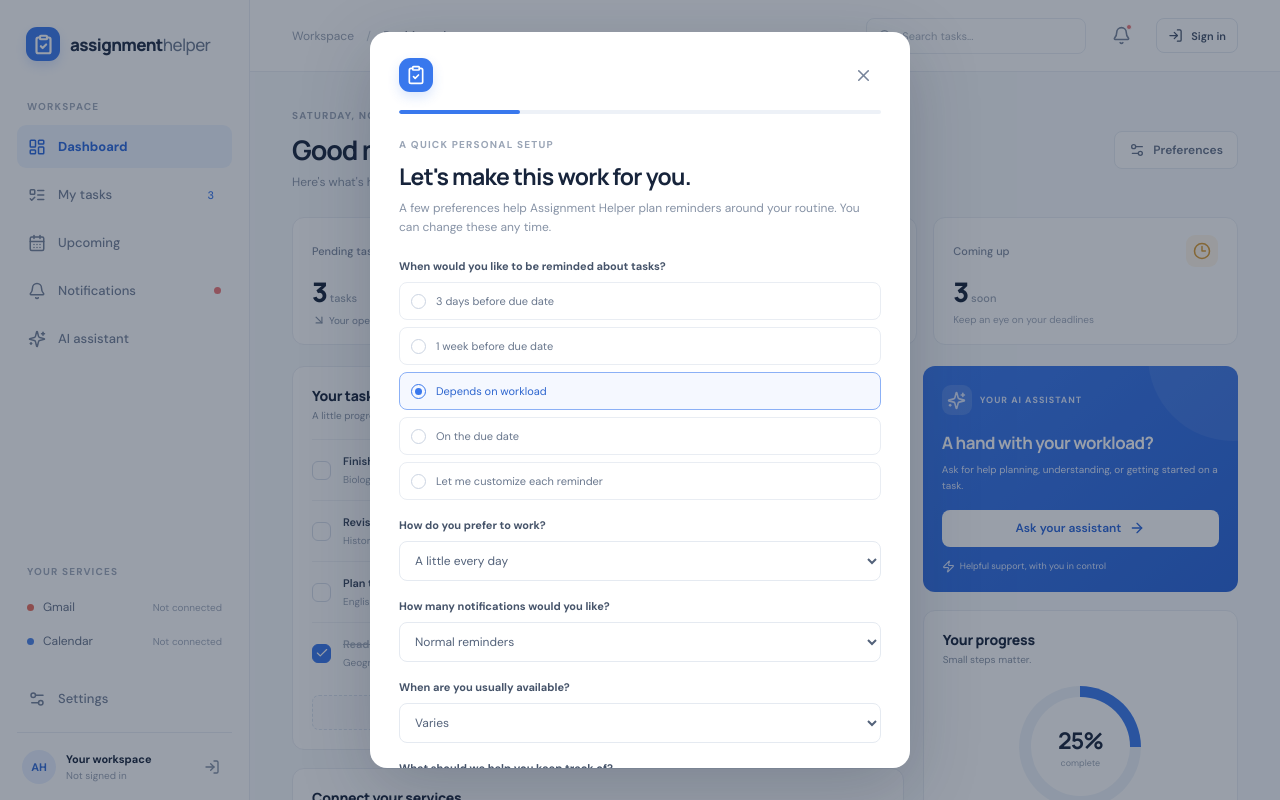
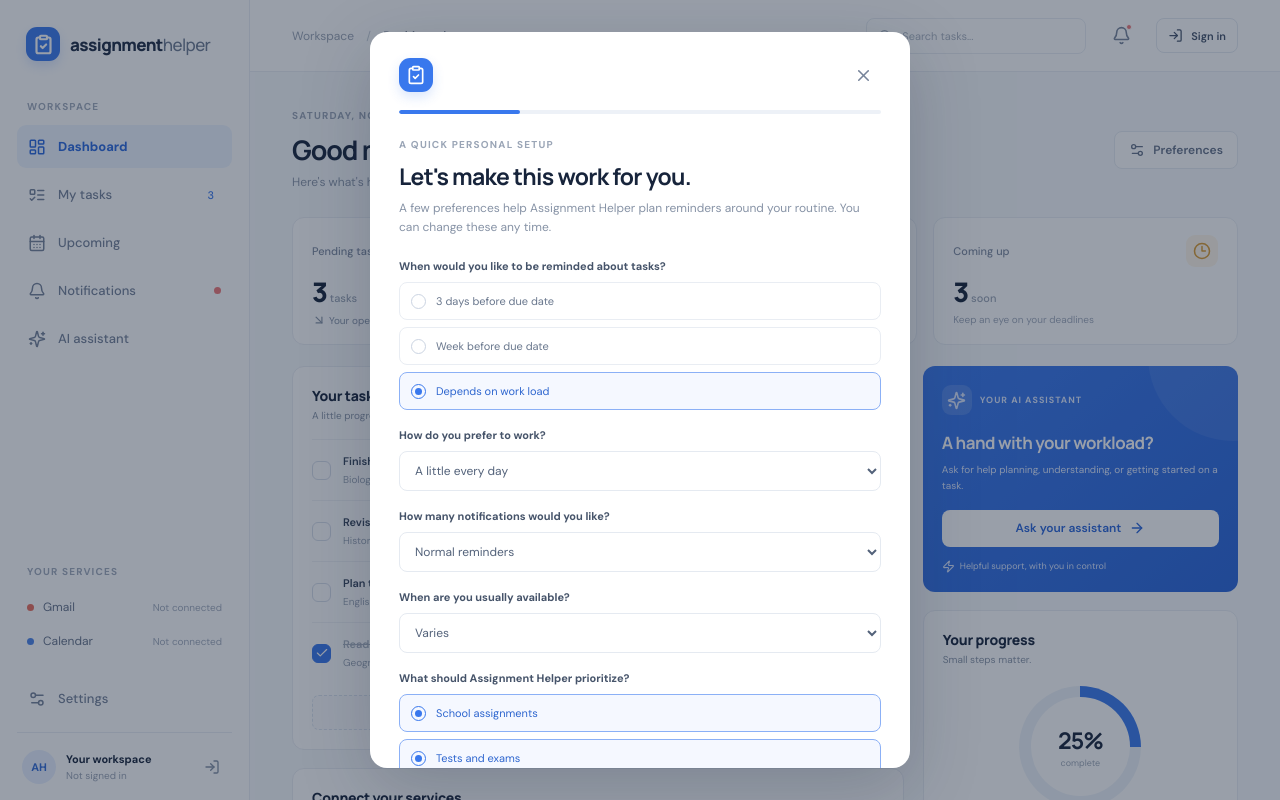
Before and after one commit to CoolerStarfish0/Axon-Task-Clearer, a Next.js app: page / in a window 1280 px wide. Shown: the top 800 px of the page. Built offline with nearby package versions, Linux system fonts and the light colour scheme; no server answers.

Commit message:
Restore original onboarding survey answer choices

```diff
--- a/app/page.tsx
+++ b/app/page.tsx
@@ -31,11 +31,11 @@ export default function Home() {
   const [tasks, setTasks] = useState<Task[]>(initialTasks);
   const [surveyOpen, setSurveyOpen] = useState(false);
   const [dataLoaded, setDataLoaded] = useState(false);
-  const [reminder, setReminder] = useState("Depends on workload");
+  const [reminder, setReminder] = useState("Depends on work load");
   const [workStyle, setWorkStyle] = useState("A little every day");
   const [notificationLevel, setNotificationLevel] = useState("Normal reminders");
   const [availableTime, setAvailableTime] = useState("Varies");
-  const [priorities, setPriorities] = useState<string[]>(["Assignments", "Tests and exams", "Projects"]);
+  const [priorities, setPriorities] = useState<string[]>(["School assignments", "Tests and exams", "Projects"]);
   const [menuOpen, setMenuOpen] = useState(false);
   const [notificationsOpen, setNotificationsOpen] = useState(false);
   const [assistantOpen, setAssistantOpen] = useState(false);
@@ -263,11 +263,11 @@ export default function Home() {
         <div className="survey-header"><div className="brand-mark"><ClipboardCheck size={20} /></div><button className="icon-button" aria-label="Close survey" onClick={() => setSurveyOpen(false)}><X size={19} /></button></div>
         <div className="survey-progress"><span /></div>
         <div className="eyebrow">A QUICK PERSONAL SETUP</div><h2 id="survey-title">Let&apos;s make this work for you.</h2><p className="survey-intro">A few preferences help Assignment Helper plan reminders around your routine. You can change these any time.</p>
-        <div className="survey-field"><label>When would you like to be reminded about tasks?</label><div className="choice-grid">{["3 days before due date", "1 week before due date", "Depends on workload", "On the due date", "Let me customize each reminder"].map((option) => <button key={option} className={`choice ${reminder === option ? "choice-selected" : ""}`} onClick={() => setReminder(option)}><span className="choice-radio">{reminder === option && <i />}</span>{option}</button>)}</div></div>
+        <div className="survey-field"><label>When would you like to be reminded about tasks?</label><div className="choice-grid">{["3 days before due date", "Week before due date", "Depends on work load"].map((option) => <button key={option} className={`choice ${reminder === option ? "choice-selected" : ""}`} onClick={() => setReminder(option)}><span className="choice-radio">{reminder === option && <i />}</span>{option}</button>)}</div></div>
         <div className="survey-field"><label htmlFor="work-style">How do you prefer to work?</label><select id="work-style" value={workStyle} onChange={(event) => setWorkStyle(event.target.value)}><option>A little every day</option><option>Finish everything early</option><option>Work closer to deadlines</option><option>Depends on the assignment</option></select></div>
         <div className="survey-field"><label htmlFor="notifications">How many notifications would you like?</label><select id="notifications" value={notificationLevel} onChange={(event) => setNotificationLevel(event.target.value)}><option>Only important updates</option><option>Normal reminders</option><option>Frequent reminders</option></select></div>
         <div className="survey-field"><label htmlFor="available-time">When are you usually available?</label><select id="available-time" value={availableTime} onChange={(event) => setAvailableTime(event.target.value)}><option>Morning</option><option>Afternoon</option><option>Evening</option><option>Varies</option></select></div>
-        <div className="survey-field"><label>What should we help you keep track of?</label><div className="choice-grid">{["Assignments", "Tests and exams", "Projects", "Reading", "Extracurriculars"].map((item) => <button key={item} type="button" className={`choice ${priorities.includes(item) ? "choice-selected" : ""}`} onClick={() => setPriorities((current) => current.includes(item) ? current.filter((value) => value !== item) : [...current, item])}><span className="choice-radio">{priorities.includes(item) && <i />}</span>{item}</button>)}</div></div>
+        <div className="survey-field"><label>What should Assignment Helper prioritize?</label><div className="choice-grid">{["School assignments", "Tests and exams", "Projects", "Everything equally"].map((item) => <button key={item} type="button" className={`choice ${priorities.includes(item) ? "choice-selected" : ""}`} onClick={() => setPriorities((current) => current.includes(item) ? current.filter((value) => value !== item) : [...current, item])}><span className="choice-radio">{priorities.includes(item) && <i />}</span>{item}</button>)}</div></div>
         <div className="survey-actions"><button className="button button-secondary" onClick={() => setSurveyOpen(false)}>Maybe later</button><button className="button button-primary" onClick={finishSurvey}>Save preferences <ArrowRight size={16} /></button></div>
       </section></div>}
 
```
